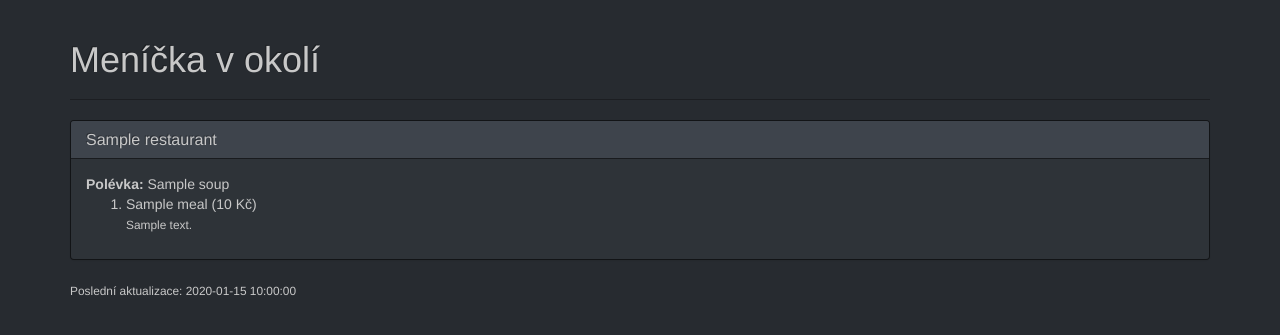
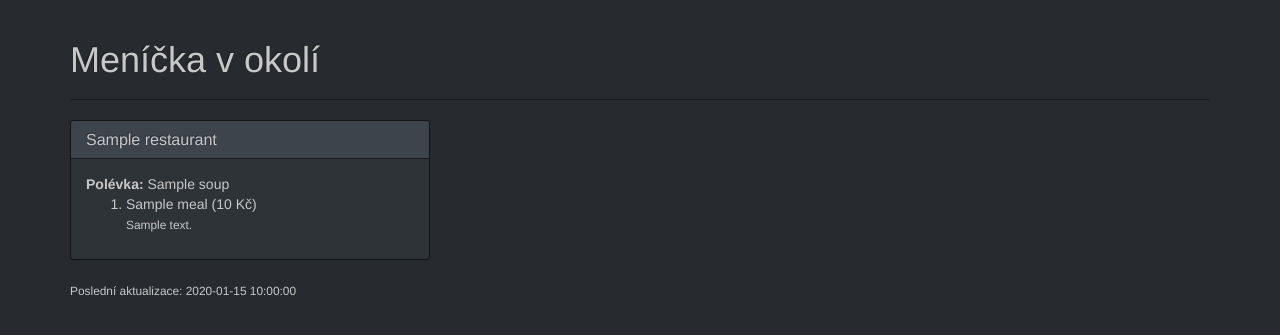
Before and after one commit to stepanmracek/menicka, a Python web app: template templates/index.html in a window 1280 px wide. Shown: the top 335 px of the page. Run offline with Jinja, Linux system fonts and the light colour scheme; the template is opened without the code that fills it: most values are stand-ins (such as "Sample title", 1, 10 or a date in 2020).

Commit message:
responsive grid layout

```diff
--- a/templates/index.html
+++ b/templates/index.html
@@ -10,8 +10,9 @@
         <div class="page-header">
             <h1>Meníčka v okolí</h1>
         </div>
-
+        <div class="row">
             {% for restaurant in menus %}
+            <div class="col-md-4 col-sm-6">
                 <div class="panel panel-default">
                     <div class="panel-heading">
                         <h3 class="panel-title">{{restaurant.name}}</h3>
@@ -29,8 +30,9 @@
                         </ol>
                     </div>
                 </div>
+            </div>
             {% endfor %}
-
+        </div>
         <small>Poslední aktualizace: {{timeStamp}}</small>
     </div>
 </body>
```
Lines whose indentation alone changed are shown as unchanged.
